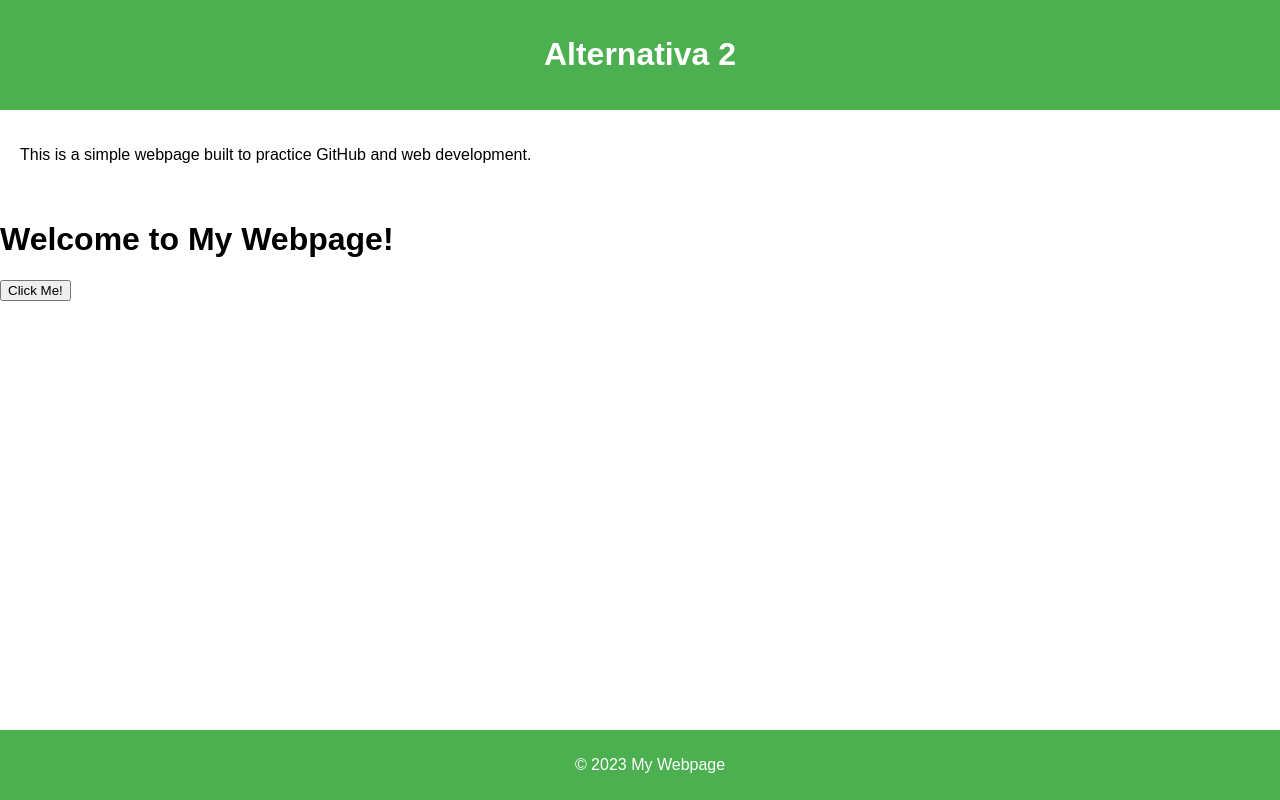
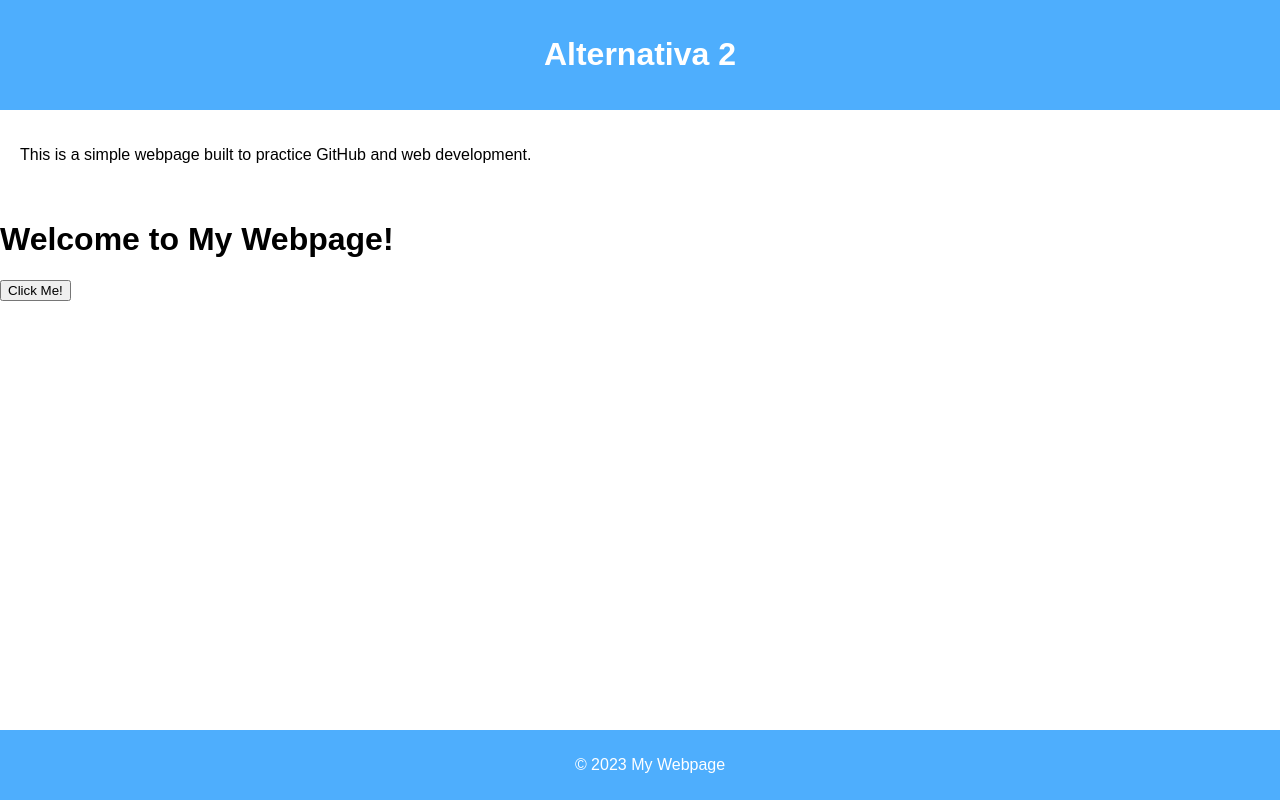
Before and after one commit to carlos-raposo/my-webpage, a website: page src/index.html in a window 1280 px wide. Drawn offline with Linux system fonts and the light colour scheme.

Commit message:
alteração cor

```diff
--- a/src/styles/style.css
+++ b/src/styles/style.css
@@ -4,7 +4,7 @@ body {
 }
 
 header {
-    background-color: #4CAF50;
+    background-color: #4eaefd;
     color: white;
     padding: 15px;
     text-align: center;
@@ -17,7 +17,7 @@ nav {
 nav a {
     margin: 0 15px;
     text-decoration: none;
-    color: #4CAF50;
+    color: #4eaefd;
 }
 
 nav a:hover {
@@ -29,7 +29,7 @@ main {
 }
 
 footer {
-    background-color: #4CAF50;
+    background-color: #4eaefd;
     color: white;
     text-align: center;
     padding: 10px;
```
